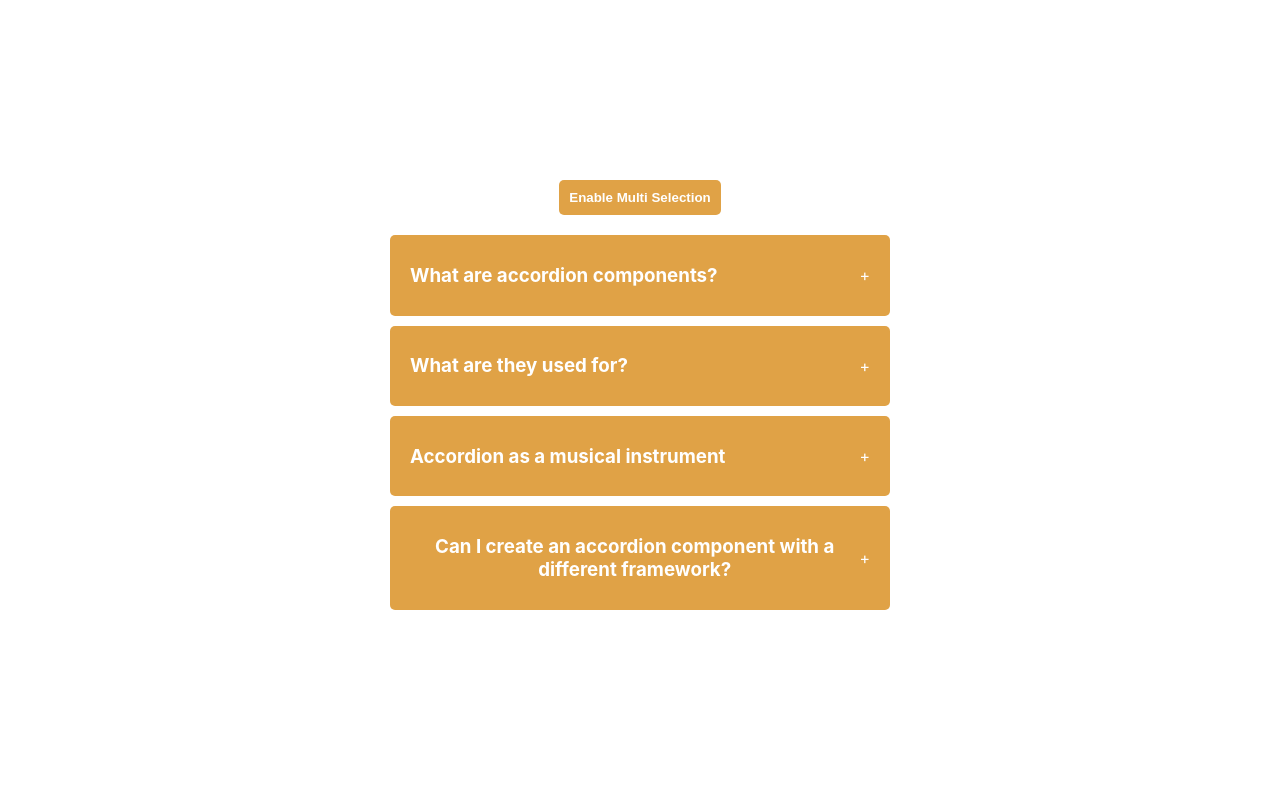
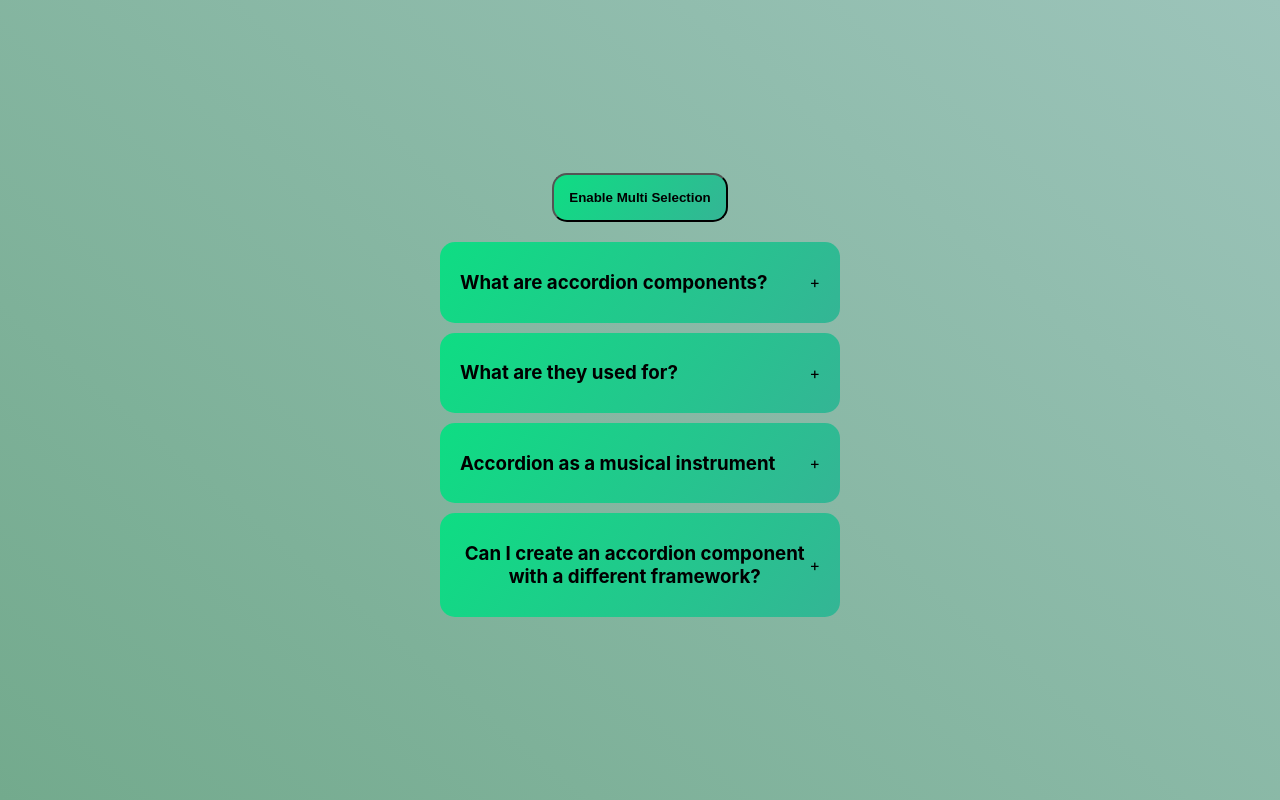
Before and after one commit to themightybananas/react-components, a React (Create React App) app: page / in a window 1280 px wide. Built offline with nearby package versions, Linux system fonts and the light colour scheme.

Commit message:
update | style

```diff
--- a/src/components/accordian/styles.css
+++ b/src/components/accordian/styles.css
@@ -1,3 +1,6 @@
+body{
+  background: rgb(156,196,186);
+  background: linear-gradient(220deg, rgba(156,196,186,1) 0%, rgba(115,170,141,1) 100%);}
 .wrapper {
   display: flex;
   height: 100vh;
@@ -9,28 +12,26 @@
 }
 
 .wrapper button{
-    border: none;
-    border-radius: 5px;
-    padding: 10px 10px;
-    background-color: rgb(224, 162, 70);
-    color: white;
-    font-weight: bold;
+    border-radius: 15px;
+    padding: 15px;
+    background: rgb(52,181,149);
+    background: linear-gradient(305deg, rgba(52,181,149,1) 0%, rgba(14,221,131,1) 100%);    color: black;
+    font-weight: bolder;
     cursor: pointer;
 }
-
 .accordian {
-  width: 500px;
+  width: 400px;
 }
 
 .item {
-  background: rgb(224, 162, 70);
+  background: linear-gradient(305deg, rgba(52,181,149,1) 0%, rgba(14,221,131,1) 100%);    color: black;
   margin-bottom: 10px;
   padding: 10px 20px;
-  border-radius: 5px;
+  border-radius: 15px;
 }
 
 .title {
-  color: white;
+  color: black;
   display: flex;
   justify-content: space-between;
   align-items: center;
@@ -38,6 +39,9 @@
 }
 
 .content {
-  color: white;
+  color: black;
+  font-weight: bold;
   height: auto;
+  border-color: black 5px;
+  text-justify: auto;
 }
```
